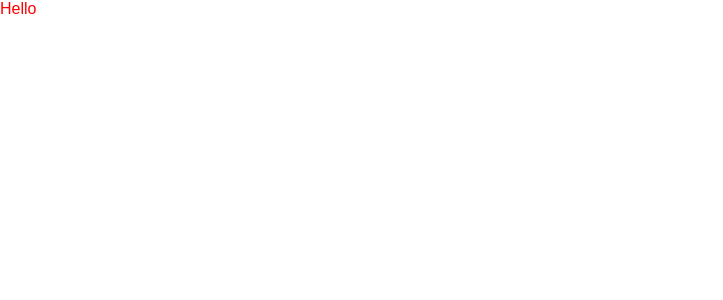
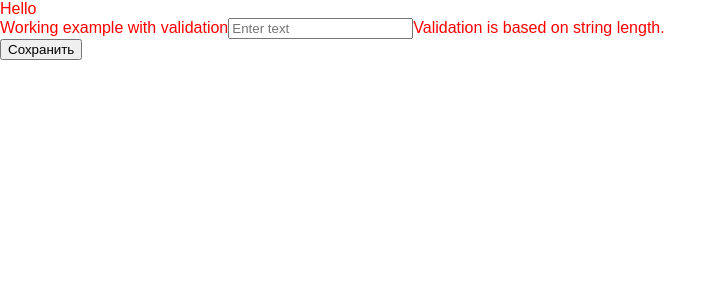
Before and after one commit to svetlana-sotnikova/learn-react, a React (Create React App) app: page / in a window 1280 px wide. Shown: the top 300 px of the page, without its empty margins (0-723 px from the left). Built offline with nearby package versions, Linux system fonts and the light colour scheme; the HTML template or start-up script is replaced by a standard one.

Commit message:
вывела всё необходимое через MyApp

```diff
--- a/src/MyApp.js
+++ b/src/MyApp.js
@@ -1,9 +1,15 @@
 import React, { Component } from 'react';
+import FormExample from './FormExample';
+import { buttonsInstance } from './buttonsInatance';
 
 export default class MyApp extends Component {
   render() {
     return (
-      <div>Hello</div>
+      <div>
+        Hello
+        <FormExample>hj</FormExample>
+        { buttonsInstance }
+      </div>
     );
   }
 }
```
